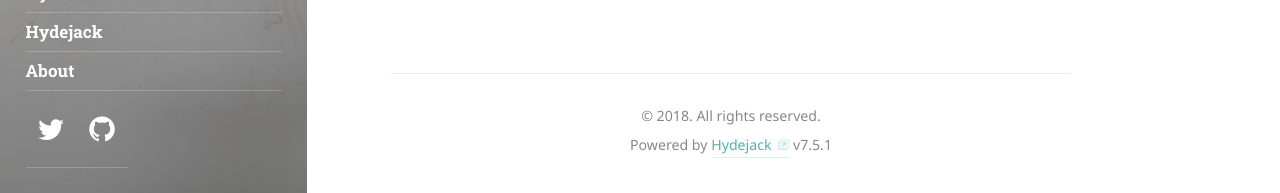
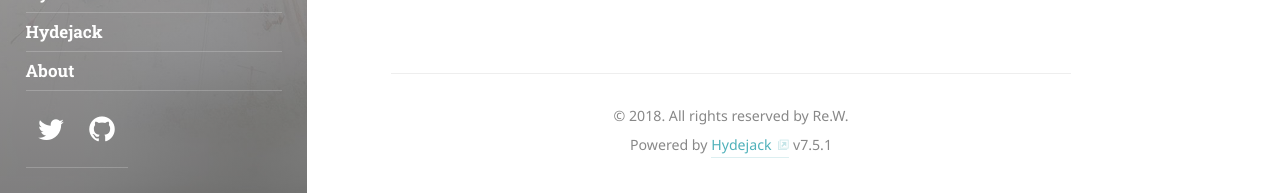
Before and after one commit to wangat2001/wangat2001.github.io, a Jekyll site: the page built from index.html, in a window 1280 px wide. Shown: the part 707-900 px from the top of the page. Built offline with Jekyll 4.4.1, drawn with Linux system fonts in a browser that asks for light colours; some web fonts are replaced; the list of posts is cut into pages by our own code.

```diff
--- a/_config.yml
+++ b/_config.yml
@@ -48,7 +48,7 @@ author:
   # twitter:             <username>
 
 # This text will appear in a `<small>` tag in the footer of every page.
-copyright:             © 2018. All rights reserved.
+copyright:             © 2018. All rights reserved by Re.W.
 
 # Add links to the footer.
 # Typically you'll want to link to your impress, cookies or privacy policy, etc.
```
